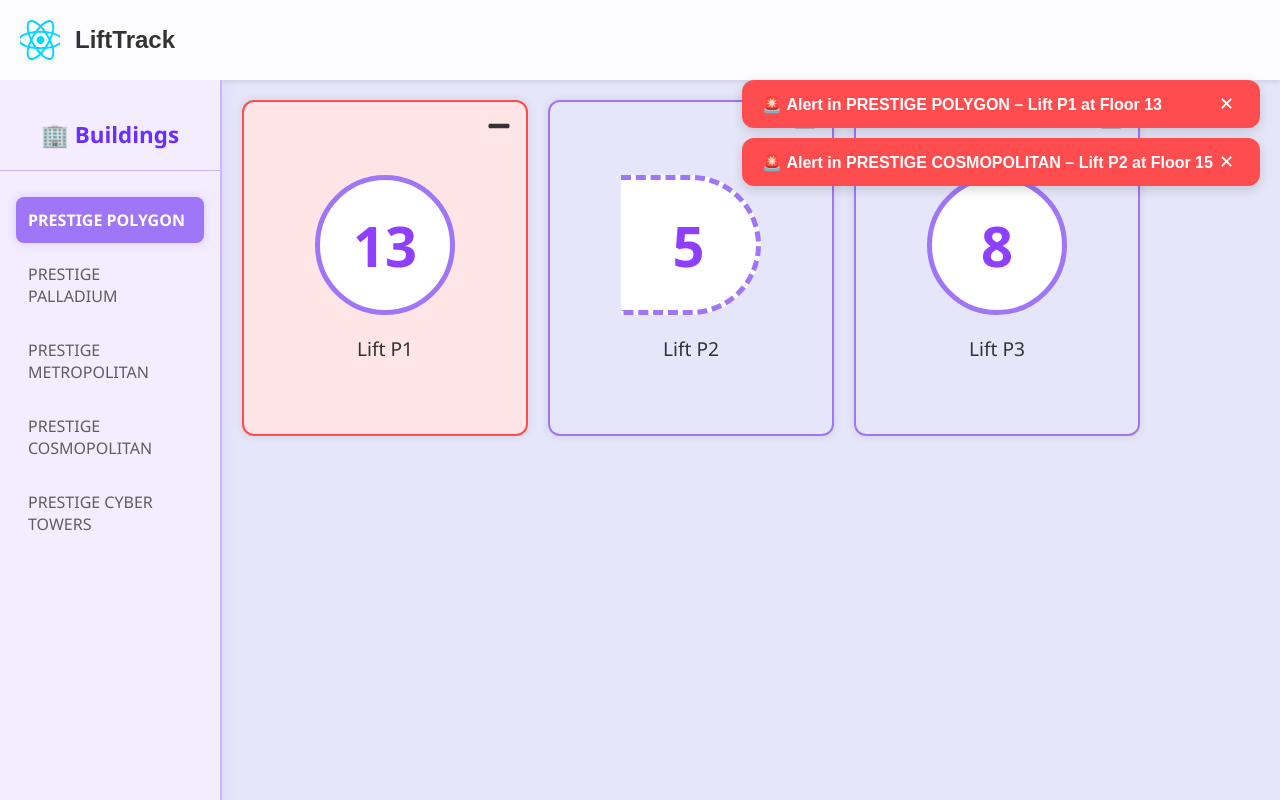
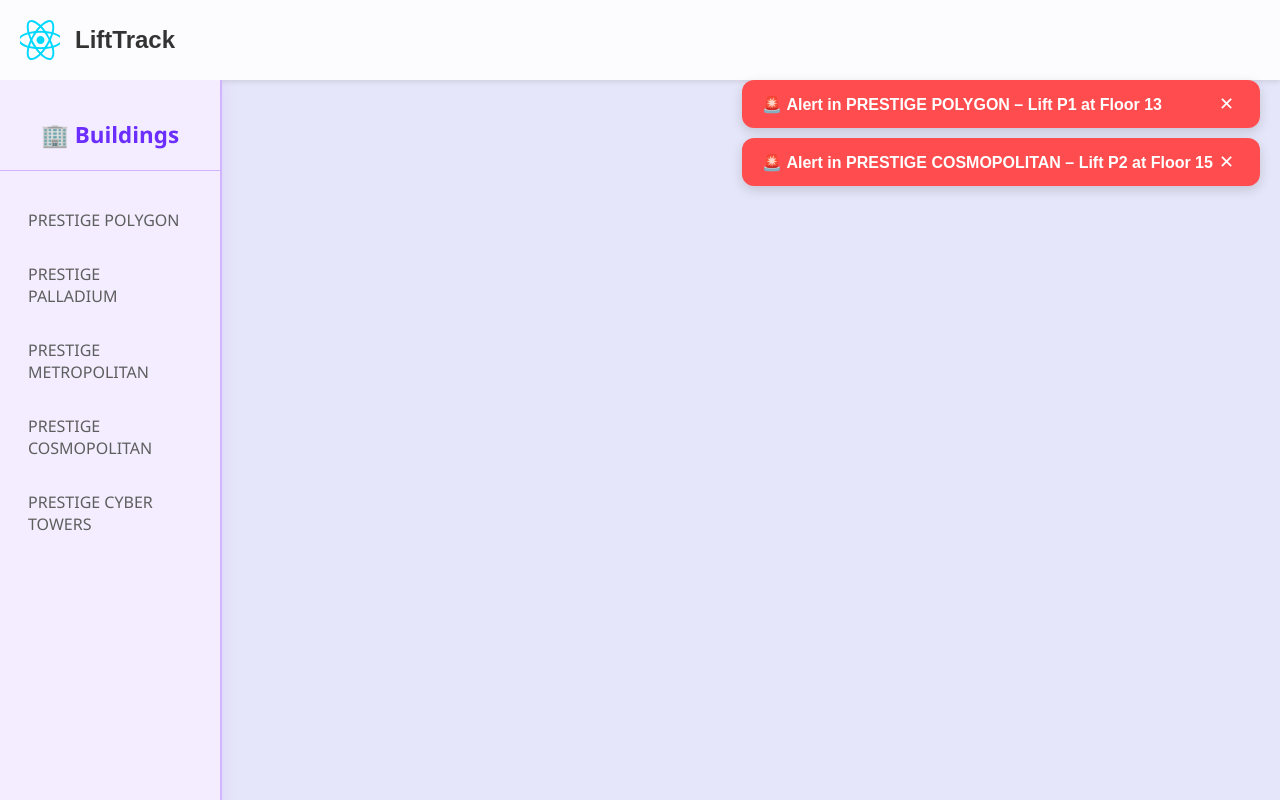
Before and after one commit to scientificpraveen/lift-monitor-dashboard-main, a React (Vite) app in the folder lift-monitor-dashboard-main/: page / in a window 1280 px wide. Built offline with nearby package versions, Linux system fonts and the light colour scheme.

Commit message:
Usestate for Selected building

```diff
--- a/lift-monitor-dashboard-main/src/App.jsx
+++ b/lift-monitor-dashboard-main/src/App.jsx
@@ -10,7 +10,7 @@ import TopAlert from './components/TopAlert';
 
 
 const App = () => {
-  const [selectedBuilding, setSelectedBuilding] = useState(buildings[0]); // Default to first building
+  const [selectedBuilding, setSelectedBuilding] = useState("belly 1"); // Default to first building
   const [liftData, setLiftData] = useState([]);
   const previousFloorsRef = useRef({}); // Use ref instead of state
   const [alertVisible, setAlertVisible] = useState(false);
```
